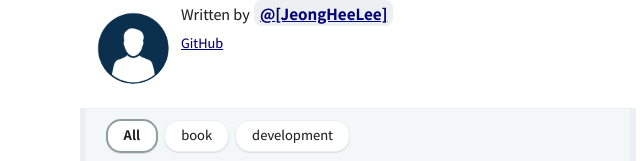
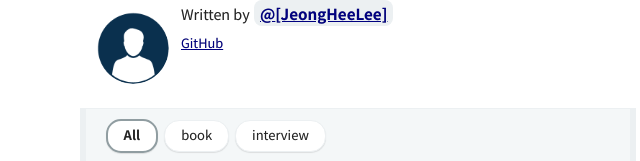
Before and after one commit to jjoylee/jjoy, a Gatsby site: page / in a window 1280 px wide. Shown: the part 197-358 px from the top of the page, 282-922 px from the left. Built offline with nearby package versions, Linux system fonts and the light colour scheme; Gatsby itself is replaced by a stand-in of ours; some packages are replaced by stand-ins of ours; what typography-theme-github would draw is missing.

Commit message:
change category

```diff
--- a/content/blog/interview/http.md
+++ b/content/blog/interview/http.md
@@ -1,7 +1,7 @@
 ---
 title: 'HTTP'
 date: 2021-02-13
-category: 'development'
+category: 'interview'
 draft: false
 ---
 
```
